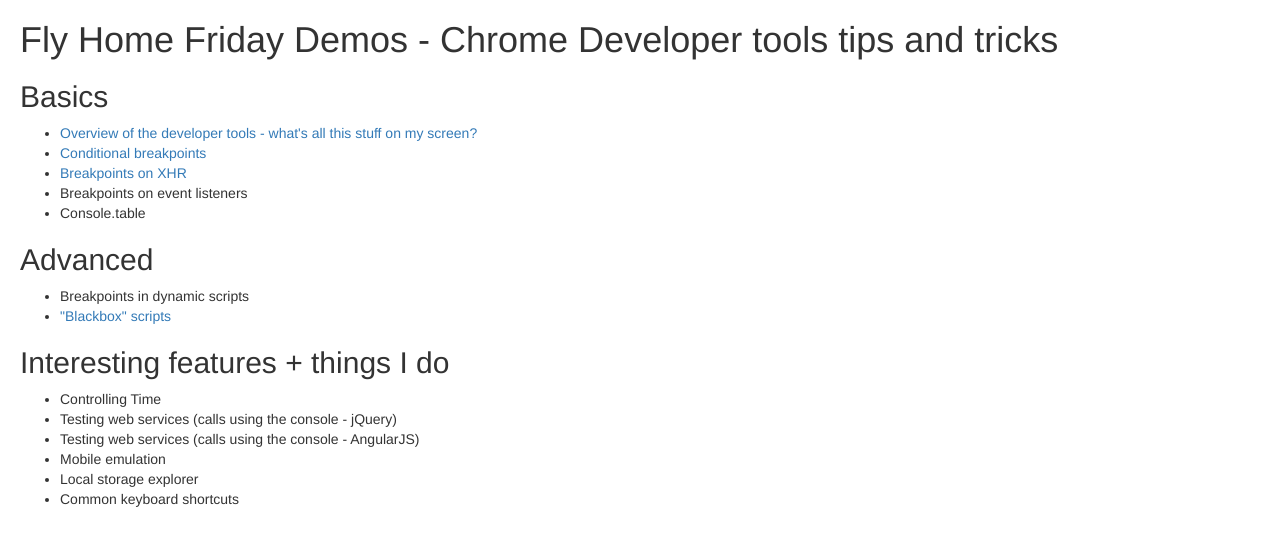
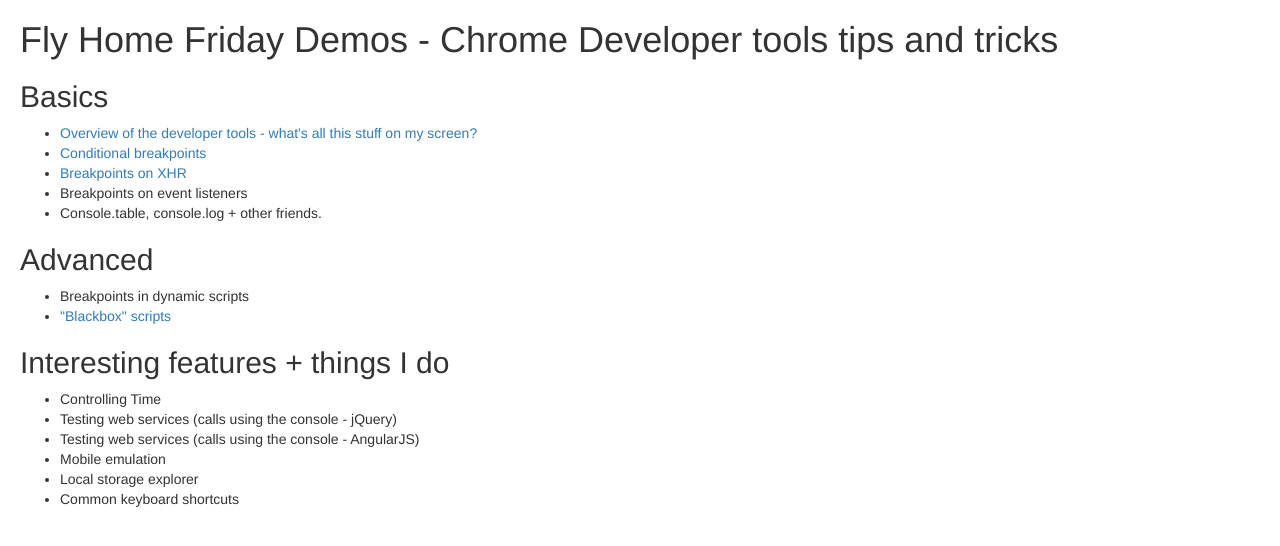
Before and after one commit to Kyle-Muir/javascript-debugging-demo, a website: page demos/index.html in a window 1280 px wide. Drawn offline with nearby package versions, Linux system fonts and the light colour scheme.

Commit message:
Updating readme.md and additional items to add

```diff
--- a/demos/index.html
+++ b/demos/index.html
@@ -23,7 +23,7 @@
             Breakpoints on event listeners
         </li>
         <li>
-            Console.table
+            Console.table, console.log + other friends.
         </li>
     </ul>
     <h2>Advanced</h2>
```
Also changed, not shown: README.md.
